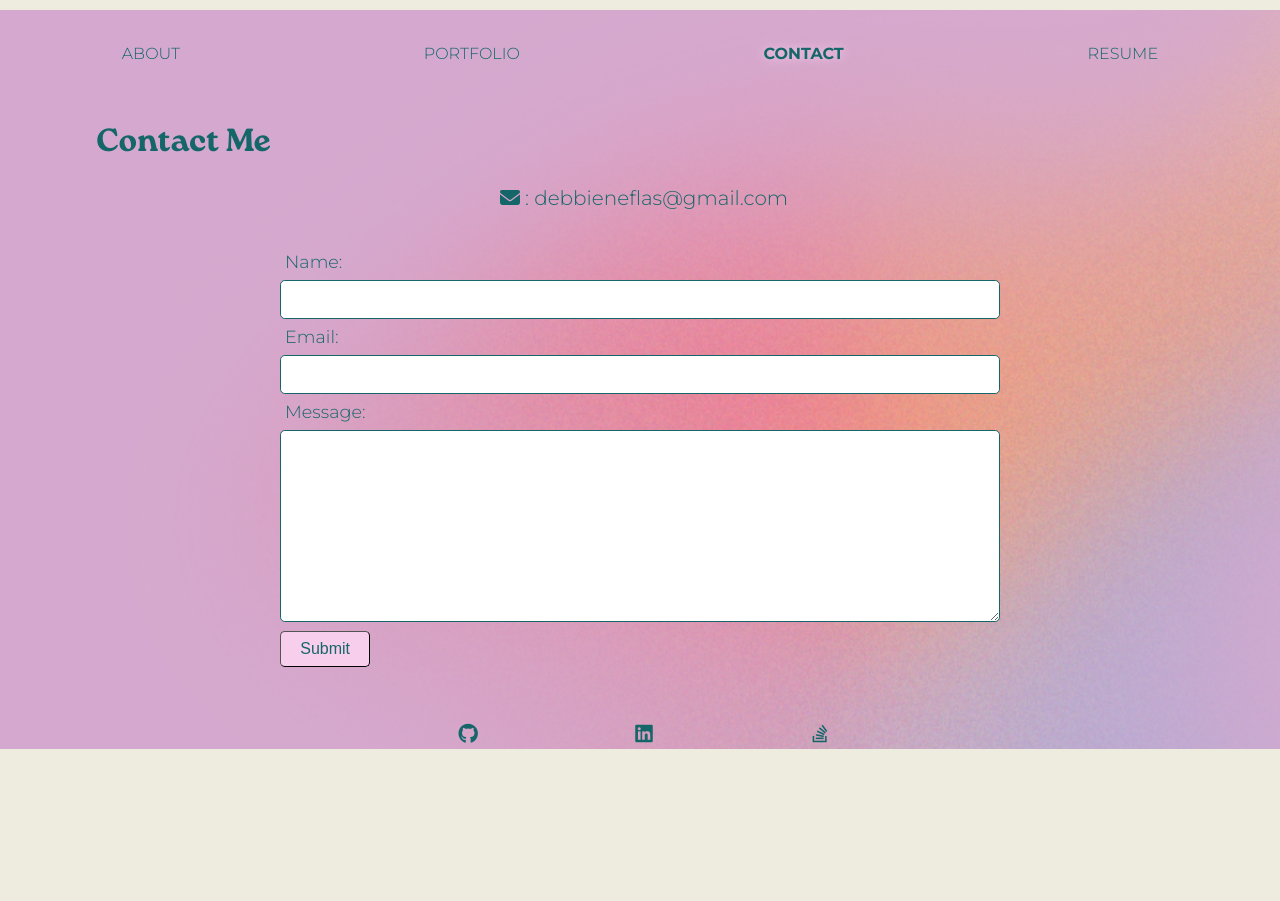
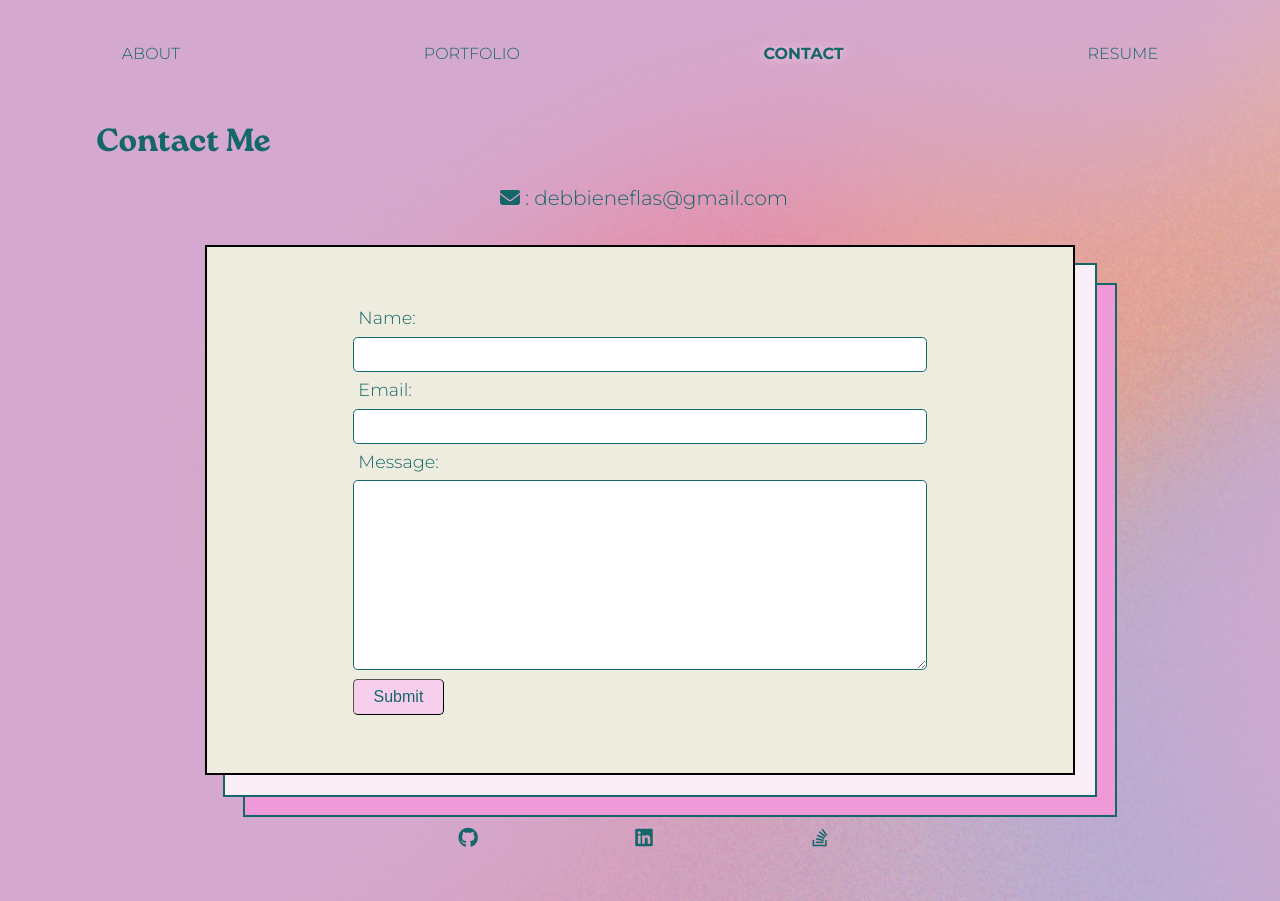
Before and after one commit to dneflas/react-portfolio, a React (Create React App) app: page /react-portfolio/contact in a window 1280 px wide. Before the commit the page ends 800 px from the top, so only its background shows below. Built offline with nearby package versions, Linux system fonts and the light colour scheme.

Commit message:
update contact form  to card styling

```diff
--- a/src/App.css
+++ b/src/App.css
@@ -31,9 +31,11 @@
 }
 
 body {
-  background-color: var(--light);
+  /* background-color: var(--light); */
+  background-image: url(./assets/bg-2.png);
   margin: 0;
   padding: 0;
+
   font-family: var(--secondary-font);
   font-weight: 300;
   color: var(--dark);
@@ -190,7 +192,9 @@ nav a:hover {
 
 /* CARDS */
 .card {
+  background-color: var(--light);
   margin: 10%;
+  padding: 5% 0%;
   border: 2px solid #000;
   box-shadow: 20px 20px var(--secondary), 20px 20px 0px 2px var(--dark),
     40px 40px var(--tertiary), 40px 40px 0px 2px var(--dark);
--- a/src/App.js
+++ b/src/App.js
@@ -20,12 +20,12 @@ function App() {
 
   return (
     <Router>
-      <div className="bg-primary">
+      <div>
         <Header
           currentSection={currentSection}
           setCurrentSection={setCurrentSection}
         ></Header>
-        <main className="container">
+        <main className="container main-content">
           <Routes>
             <Route path="/react-portfolio">
               <Route path="/react-portfolio/about" element={<About />} />
--- a/src/components/ContactForm/index.js
+++ b/src/components/ContactForm/index.js
@@ -107,7 +107,7 @@ function ContactForm() {
           </div>
         </>
       ) : (
-        <div className="flex-row my-3 justify-center">
+        <div className="flex-row my-3 justify-center card">
           <form className="col-12 col-md-8" onSubmit={handleSubmit}>
             {errorMessage && (
               <div>
```
